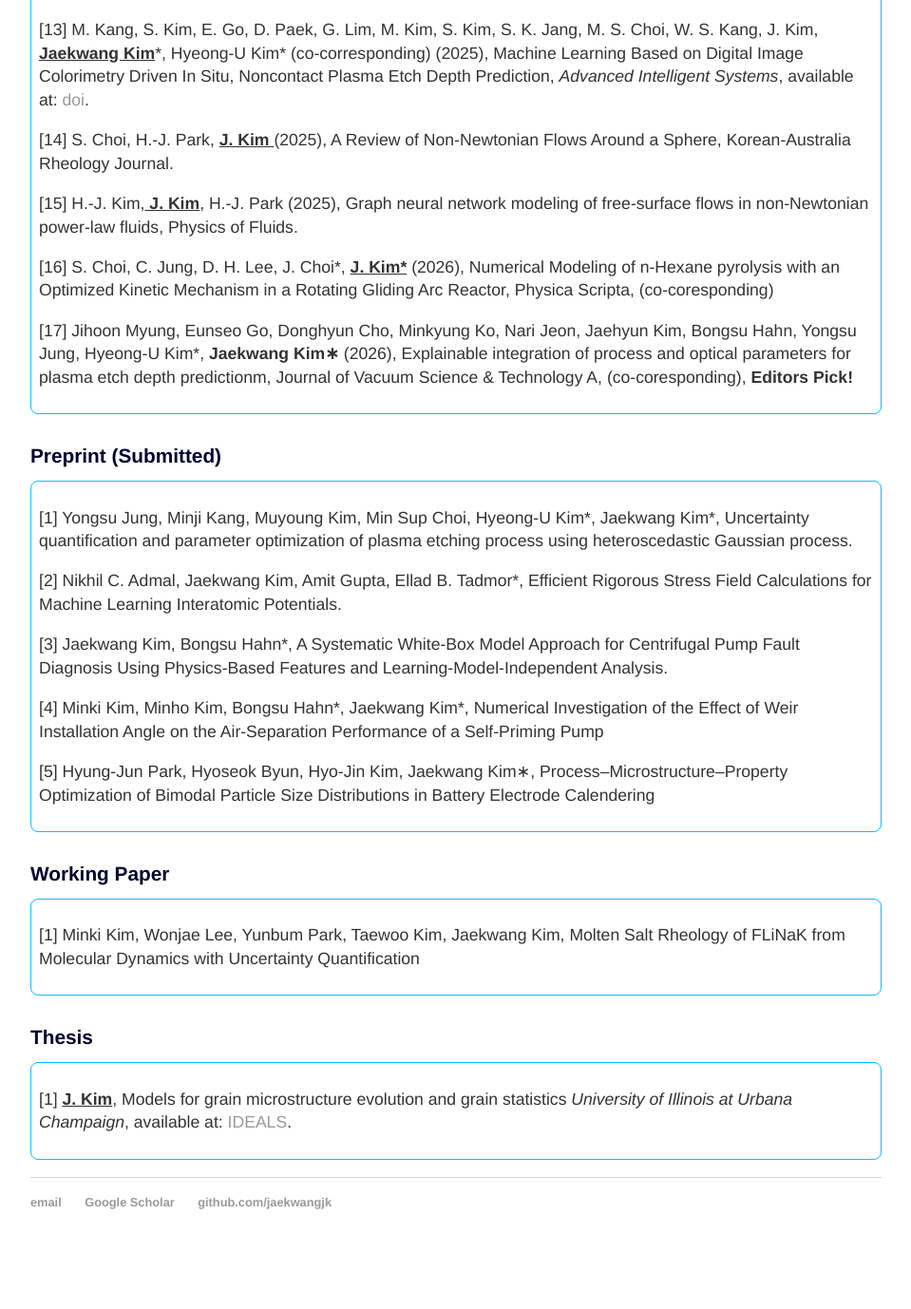
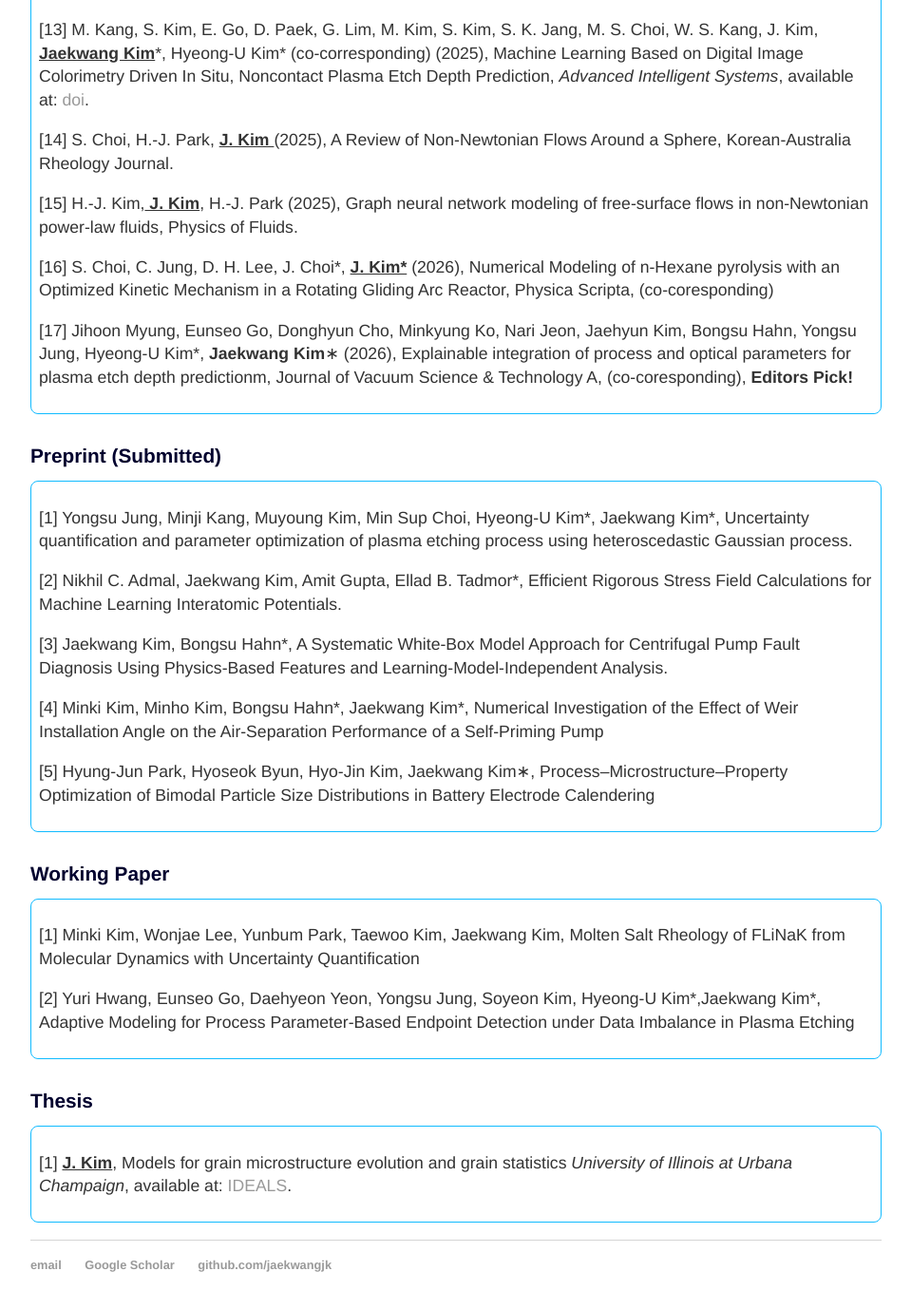
Before and after one commit to jaekwangjk/jaekwangjk.github.io, a Jekyll site: the page built from publication.html, in a window 1280 px wide and 1400 px high, scrolled down 1130 px. Shown: the top 1378 px of the window at 95% size, without its empty margins (160-1119 px from the left). Built offline with Jekyll 4.4.1, drawn with Linux system fonts in a browser that asks for light colours; before the commit the page ends 2464 px from its top, so only the background shows below that.

Commit message:
Update publication.html

```diff
--- a/publication.html
+++ b/publication.html
@@ -110,7 +110,7 @@ title: Jaekwang Kim
 	</p>
 
 	<p>
-	[17] Jihoon Myung, Eunseo Go, Donghyun Cho, Minkyung  Ko, Nari Jeon, Jaehyun Kim, Bongsu Hahn, Yongsu Jung, Hyeong-U Kim*, <strong>Jaekwang Kim∗</strong> (2026),
+	[17] Jihoon Myung, Eunseo Go, Donghyun Cho, Minkyung  Ko, Nari Jeon, Jaehyun Kim, Bongsu Hahn, Yongsu Jung, Hyeong-U Kim*, <strong>Jaekwang Kim</strong>∗ (2026),
 		Explainable integration of process and optical parameters for plasma etch depth predictionm, Journal of Vacuum Science & Technology A, (co-coresponding), <strong>Editors Pick! </strong>
 	</p>
 
@@ -153,6 +153,10 @@ title: Jaekwang Kim
 with Uncertainty Quantification
 	</p>
 
+	<p>
+	[2] Yuri Hwang, Eunseo Go, Daehyeon Yeon, Yongsu Jung, Soyeon Kim, Hyeong-U Kim*,Jaekwang Kim*, Adaptive Modeling for Process Parameter-Based Endpoint Detection
+under Data Imbalance in Plasma Etching
+	</p>
 
 	</div>
 
```
